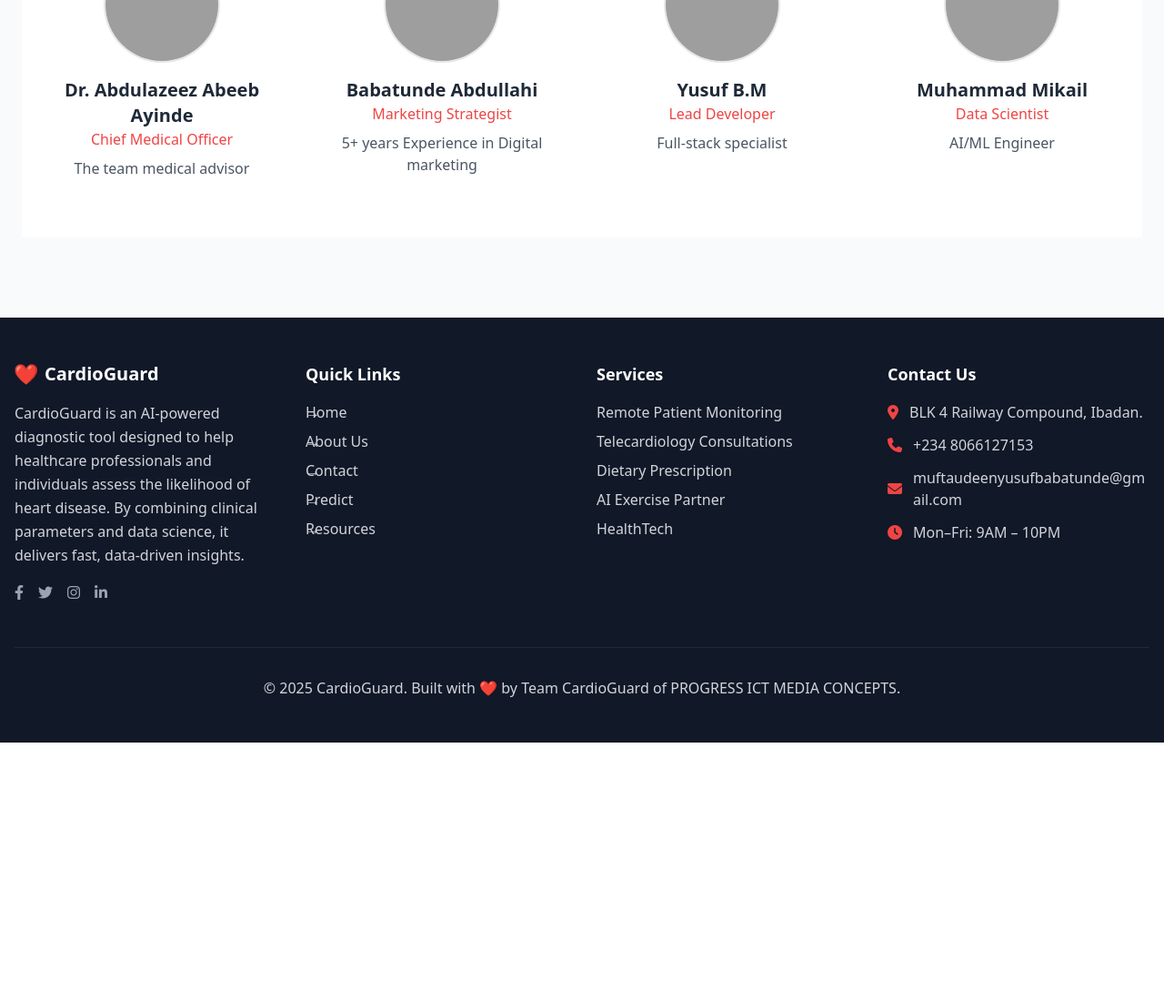
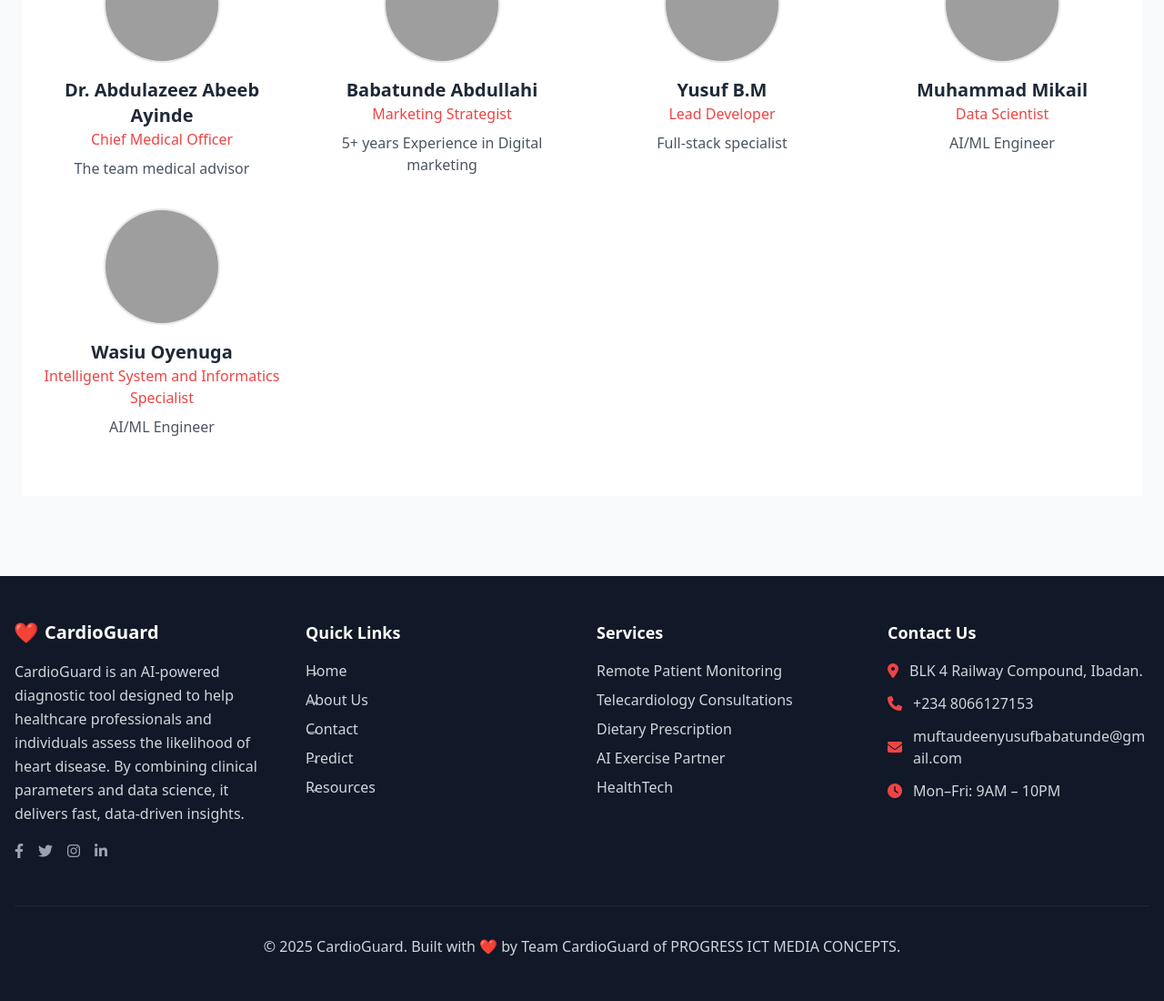
Before and after one commit to Miftau/Heart-Disease-Predictor-Devtown, a Flask app: page /about in a window 1280 px wide. Shown: the part 2194-3294 px from the top of the page at 91% size. Before the commit the page ends 3010 px from the top, so only its background shows below. Run offline with Flask 3, Linux system fonts and the light colour scheme; parts of the project's set-up code (start-up, migrations or seed data) failed here and were passed over; some libraries are stand-ins or nearby versions; grey boxes are pictures that could not be loaded.

Commit message:
about page updated

```diff
--- a/templates/about.html
+++ b/templates/about.html
@@ -205,6 +205,15 @@
         <p class="text-red-500">Data Scientist</p>
         <p class="text-gray-600 mt-2">AI/ML Engineer</p>
       </div>
+      <!-- Team Member 5 -->
+      <div class="text-center scale-hover" data-aos="zoom-in" data-aos-delay="400">
+        <div class="bg-gray-200 border-2 border-dashed rounded-full w-32 h-32 mx-auto mb-4 overflow-hidden transition-transform duration-500 hover:rotate-6">
+          <img src="https://res.cloudinary.com/dkhsho6qq/image/upload/v1762020531/proglogo_uekaop.jpg" alt="Wasiu Oyenuga" class="w-full h-full object-cover">
+        </div>
+        <h3 class="text-xl font-bold text-gray-800">Wasiu Oyenuga</h3>
+        <p class="text-red-500">Intelligent System and Informatics Specialist</p>
+        <p class="text-gray-600 mt-2">AI/ML Engineer</p>
+      </div>
     </div>
   </div>
 </section>
```
